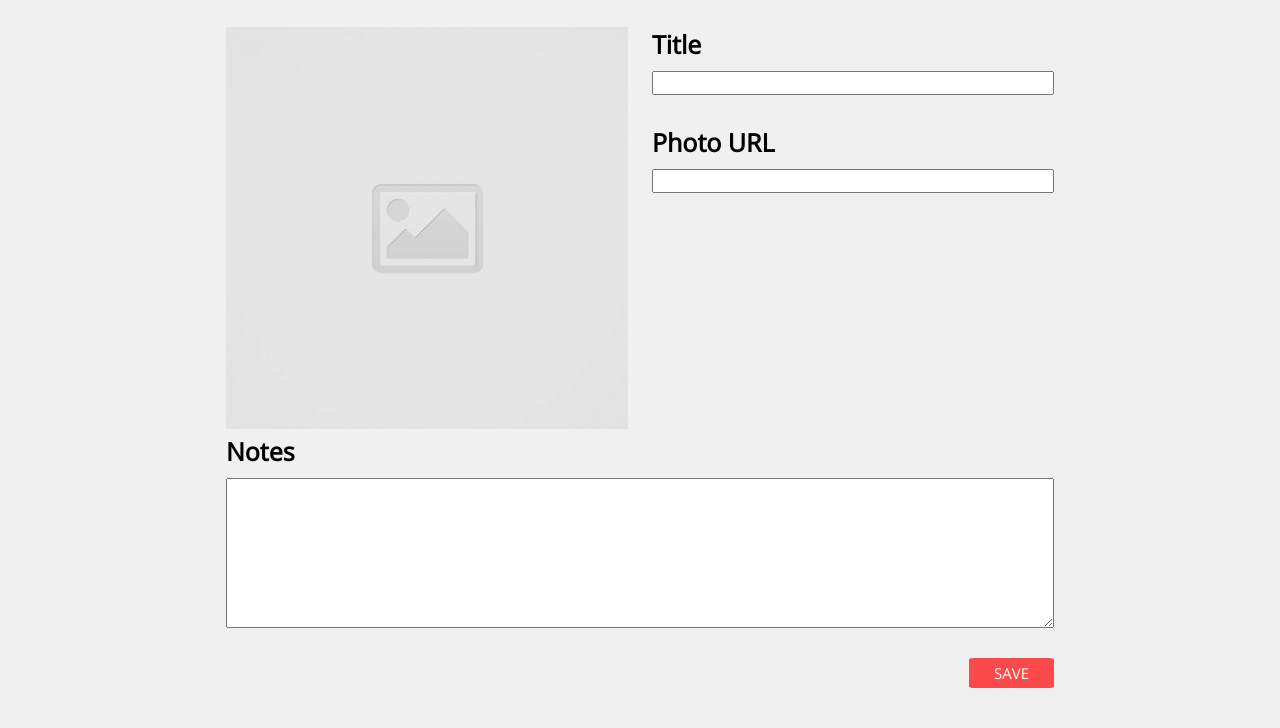
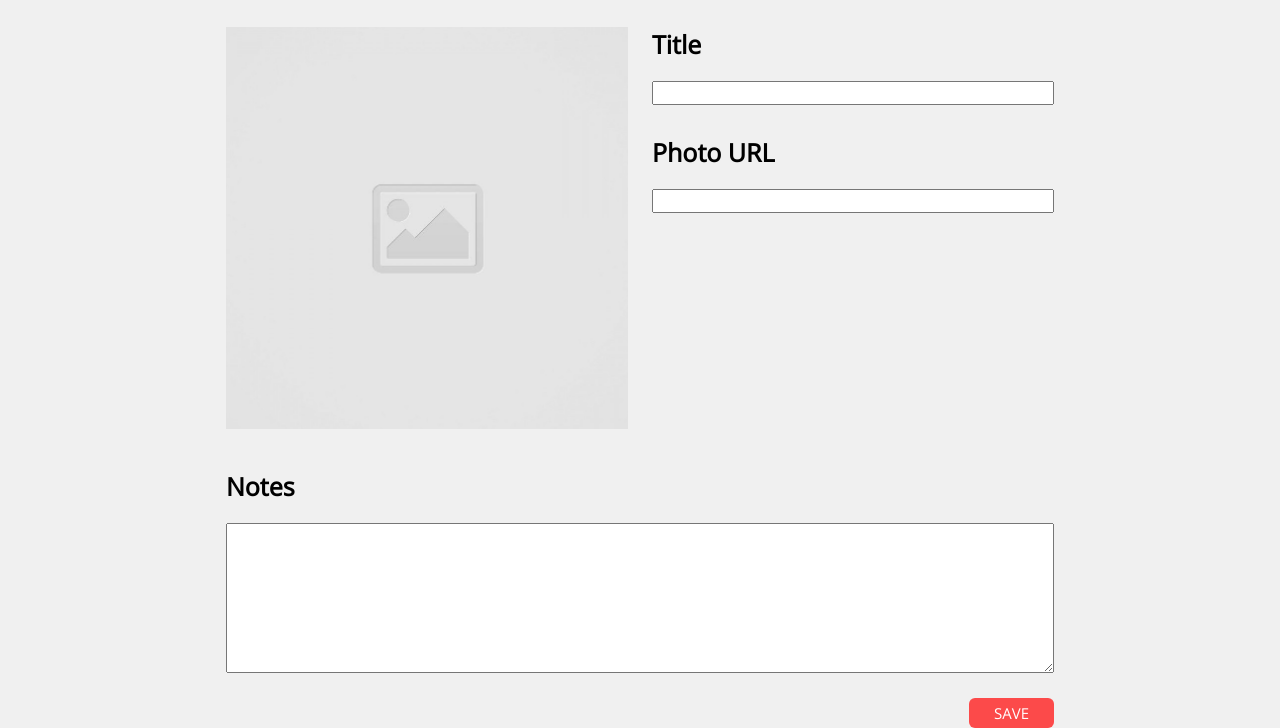
Before and after one commit to adrienne-yung/code-journal, a website: page index.html in a window 1280 px wide. Shown: the part 154-882 px from the top of the page. Before the commit the page ends 842 px from the top, so only its background shows below. Drawn offline with nearby package versions, Linux system fonts and the light colour scheme.

Commit message:
Added more padding to labels and textarea

```diff
--- a/css/styles.css
+++ b/css/styles.css
@@ -33,7 +33,11 @@ label {
 }
 
 .label-padding {
-  padding-bottom: 10px;
+  padding-bottom: 20px;
+}
+
+.notes-padding {
+  margin-top: 35px;
 }
 
 input {
@@ -49,7 +53,7 @@ textarea {
 button {
   background-color: rgb(252, 74, 74);
   border-style: none;
-  border-radius: 6%;
+  border-radius: 6px;
   padding: 5px 25px;
   color: white;
   font-size: 15px;
@@ -57,7 +61,7 @@ button {
 
 .button {
   text-align: right;
-  padding-top: 25px;
+  padding-top: 20px;
 }
 
 input:focus {
--- a/index.html
+++ b/index.html
@@ -58,7 +58,7 @@
         </div>
         <div class="row">
           <div class="column-full">
-            <div class="label-padding">
+            <div class="label-padding notes-padding">
               <label for="notes">Notes</label>
             </div>
             <div>
```
